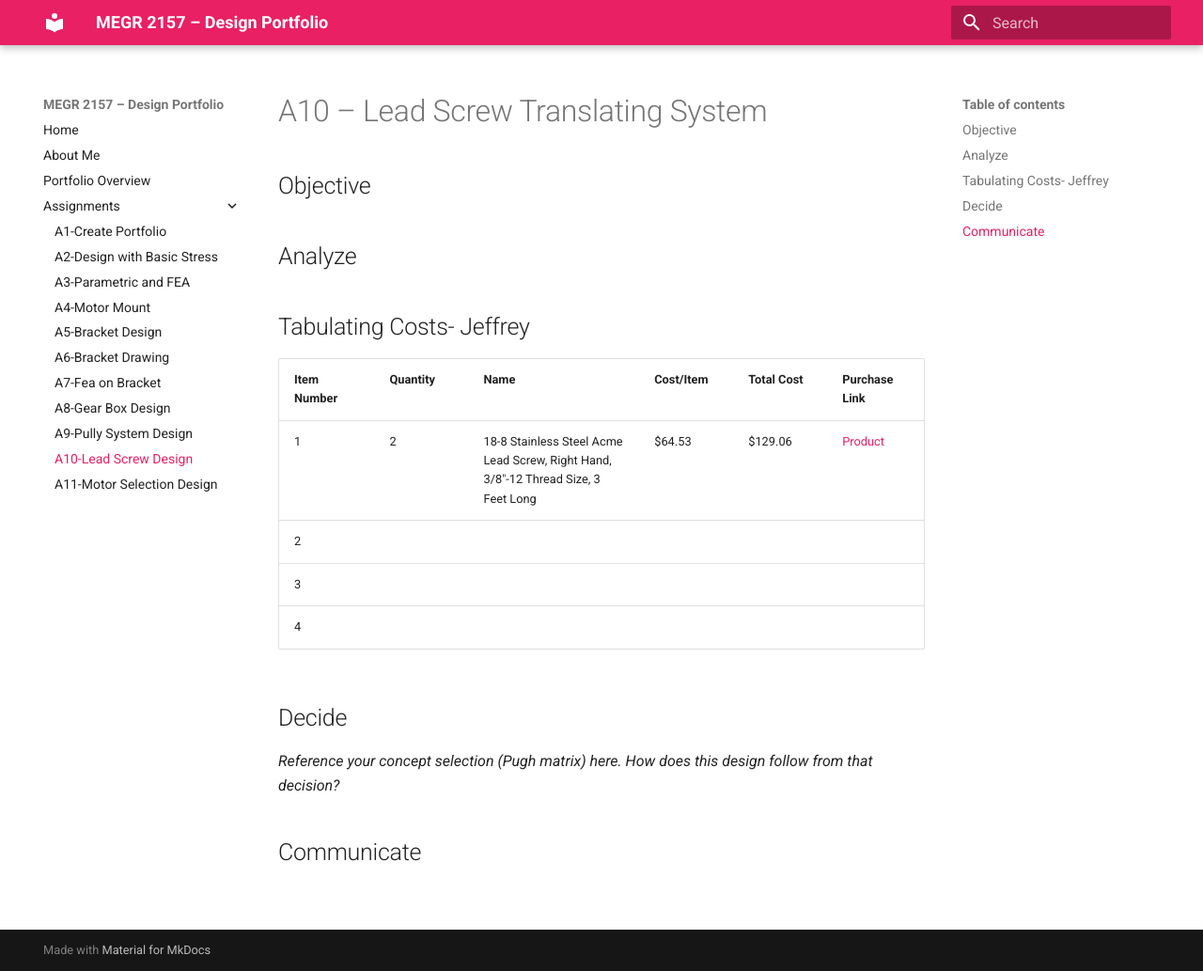
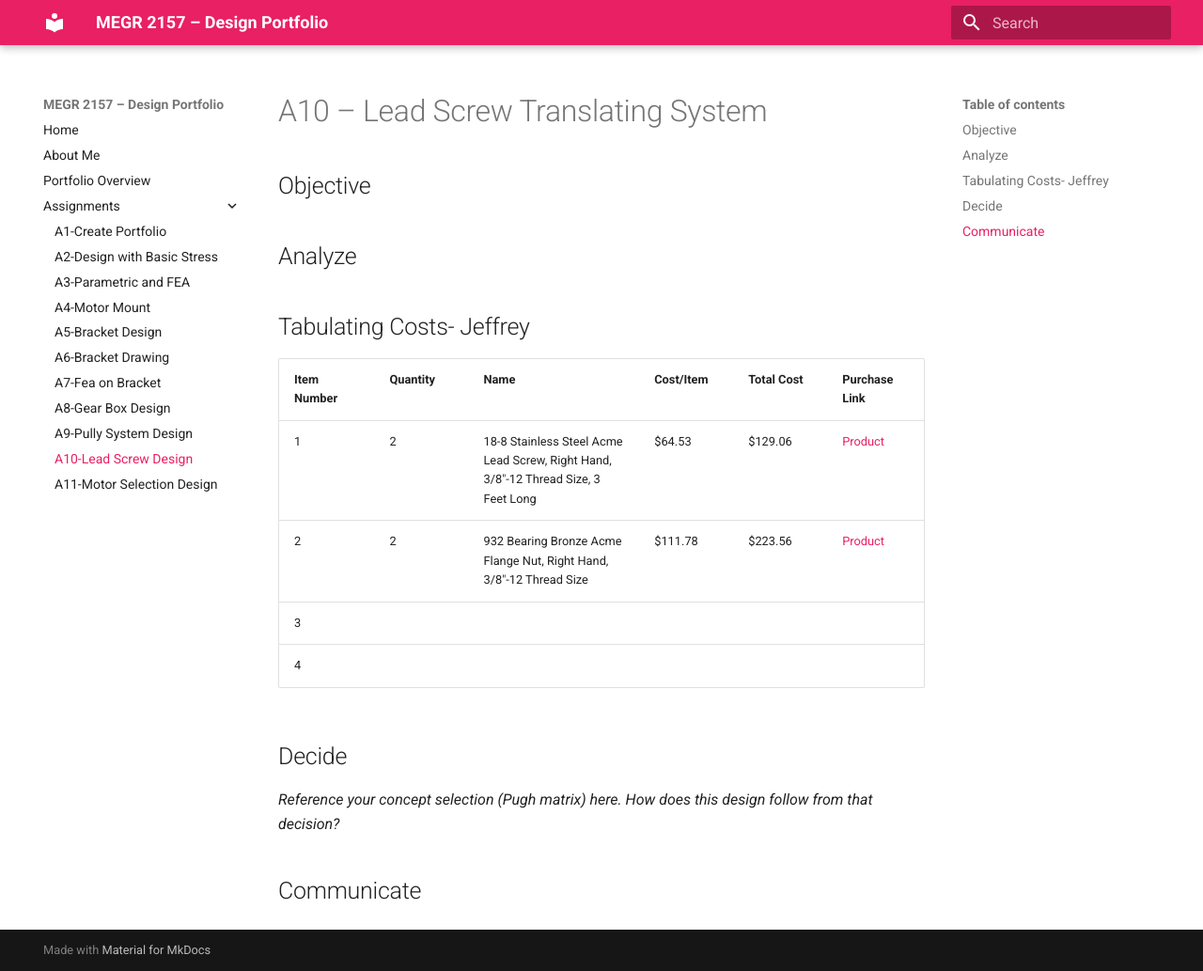
Before and after one commit to JonathanSuarezVazquez/Jonathans-megr2157-portfolio, an MkDocs documentation site: the page built from docs/assignments/A10/index.md, in a window 1280 px wide and 1033 px high. Shown: the whole window at 94% size. Built offline with MkDocs 1.6.1 and Material for MkDocs 9.7.7, drawn with Linux system fonts in a browser that asks for light colours.

Commit message:
Update item details in assignment A10 index

```diff
--- a/docs/assignments/A10/index.md
+++ b/docs/assignments/A10/index.md
@@ -9,7 +9,7 @@
 | Item Number | Quantity | Name | Cost/Item | Total Cost | Purchase Link |
 |  :--- | :--- | :--- | :---| :--- | :---|
 | 1 | 2 | 18-8 Stainless Steel Acme Lead Screw, Right Hand, 3/8"-12 Thread Size, 3 Feet Long | $64.53 | $129.06 | [Product](https://www.mcmaster.com/95061A813/)|
-| 2 | | | | | |
+| 2 | 2 | 932 Bearing Bronze Acme Flange Nut, Right Hand, 3/8"-12 Thread Size | $111.78 | $223.56 | [Product](https://www.mcmaster.com/95120A592/) |
 | 3 | |  | |  |  |
 | 4 | |  | |  |  |
 
```
